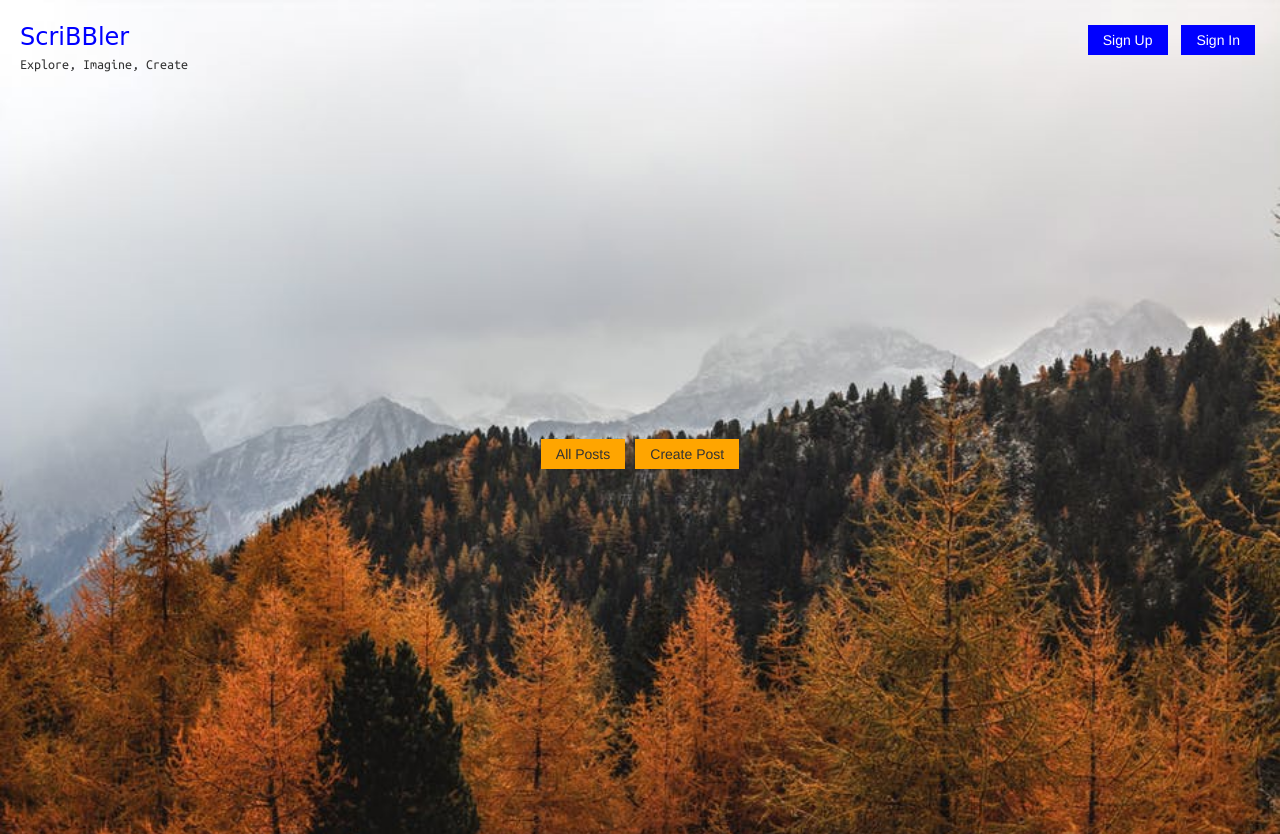
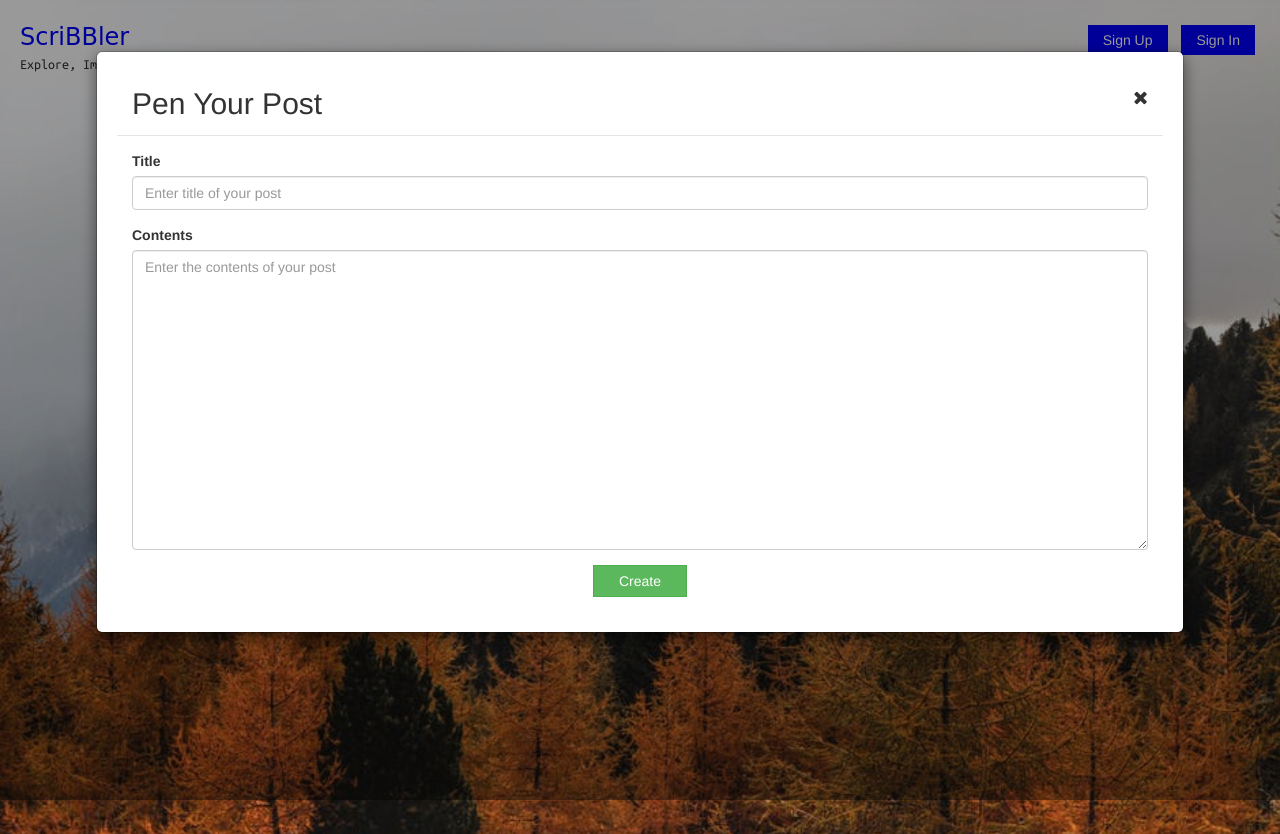
Before and after one commit to snelpatel/Scribbler, a plain HTML site: page index.html in a window 1280 px wide. Both pictures are taken after a click on the button "Create Post". Drawn offline with nearby package versions, Linux system fonts and the light colour scheme; a web font is replaced by a local one.

Commit message:
added action and modal for all post and create post respectively

```diff
--- a/index.html
+++ b/index.html
@@ -85,8 +85,33 @@
         </div>
     </header>
     <section class="posts-btn-wrapper">
-        <button id="allPostBtn" class="outer-btns">All Posts</button>
-        <button id="createPostBtn" class="outer-btns">Create Post</button>
+        <button id="allPostBtn" onclick="location.href='./html/bloglist.html'" class="center-btns">All Posts</button>
+        <button id="createPostBtn" class="center-btns">Create Post</button>
+        <!-- Create Post Modal -->
+        <div id="createPostModal" class="modal">
+            <!-- Modal content -->
+            <div class="modal-content">
+                <div class="modal-header">
+                    <span id="closeCreatePost" class="close-icon"><i class="fa fa-times fa-lg" aria-hidden="true"></i></span>
+                    <h2 class="modal-heading">Pen Your Post</h2>
+                </div>
+                <div class="modal-body">
+                    <form action="">
+                        <div class="form-group">
+                            <label for="title">Title</label>
+                            <input type="text" class="form-control" id="title" placeholder="Enter title of your post" />
+                        </div>
+                        <div class="form-group">
+                            <label for="contents">Contents</label>
+                            <textarea type="text" class="form-control contents" id="contents" rows="10" placeholder="Enter the contents of your post" ></textarea>
+                        </div>
+                        <div class="create-btn-div">
+                            <button type="submit" class="btn btn-success" id="createPostApi">Create</button>
+                        </div>
+                    </form>
+                </div>
+            </div>
+        </div>
 
     </section>
 
--- a/scripts/index.js
+++ b/scripts/index.js
@@ -0,0 +1,17 @@
+var createPostModal = document.getElementById("createPostModal");
+
+//Search for create post button
+var createPostBtn = document.getElementById("createPostBtn");
+
+//Search close button
+var closeCreatePost = document.getElementById("closeCreatePost");
+
+//add events to the buttons
+createPostBtn.addEventListener("click", () => openModal(createPostModal));
+closeCreatePost.addEventListener("click", () => closeModal(createPostModal));
+
+window.addEventListener("click", function(event) {
+  if (event.target == createPostModal) {
+    createPostModal.style.display = "none";
+  }
+});
--- a/styles/index.css
+++ b/styles/index.css
@@ -7,9 +7,24 @@
     padding: 0;
 }
 
-.posts-btn-wrapper .outer-btns {
+.posts-btn-wrapper .center-btns {
     background-color: orange;
     padding: 5px 15px;
     margin: 5px;
     border: none;
 }
+
+#createPostModal .modal-content {
+    width: 85%;
+    margin: 4% auto;
+  }
+  #createPostModal .modal-content .contents {
+    min-height: 300px;
+  }
+  #createPostModal .modal-content .create-btn-div {
+    text-align: center;
+  }
+  #createPostModal .modal-content .create-btn-div .btn {
+    padding: 5px 25px;
+    border-radius: 0;
+  }
```
Also changed, not shown: html/bloglist.html (added), styles/common.css (line endings or trailing spaces).
